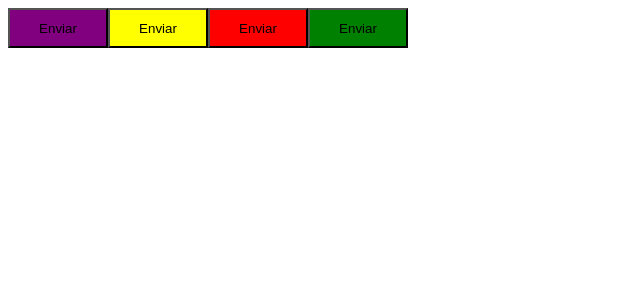
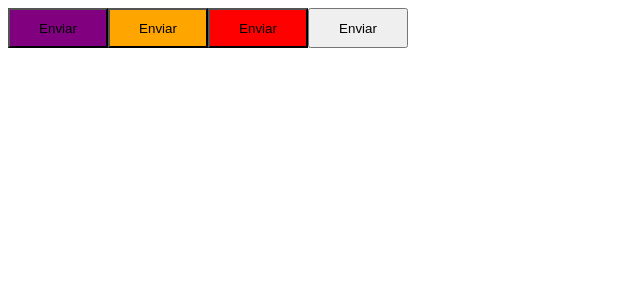
Before and after one commit to felipeanselmonascimento/FirstProjectReact, a React (Vite) app: page / in a window 1280 px wide. Shown: the top 300 px of the page, without its empty margins (0-640 px from the left). Built offline with nearby package versions, Linux system fonts and the light colour scheme.

Commit message:
styled coomponents 2

```diff
--- a/src/App.tsx
+++ b/src/App.tsx
@@ -4,10 +4,10 @@ export function App() {
 
   return (
     <div>
-      < Button color='primary'/>
-      < Button color='secondary'/>
-      < Button color='danger'/>
-      < Button color='sucess'/>
+      < Button variant='primary'/>
+      < Button variant='secondary'/>
+      < Button variant='danger'/>
+      < Button variant='sucess'/>
     </div>
   )
 }
--- a/src/components/Button.module.css
+++ /dev/null
@@ -1,20 +0,0 @@
-.button {
-   width: 100px;
-   height: 40px;
-}
-
-.primary {
-    background-color: purple;
-}
-
-.secondary {
-    background-color: yellow;
-}
-
-.danger {
-    background-color: red;
-}
-
-.sucess {
-    background-color: green;
-}
--- /dev/null
+++ b/src/components/Button.styles.ts
@@ -0,0 +1,21 @@
+import styled from "styled-components";
+
+interface IButtonContainerProps {
+    variant: 'primary' | 'secondary' | 'danger' | 'success';
+}
+
+const buttonVariants = {
+    primary: 'purple',
+    secondary: 'orange',
+    danger: 'red',
+    success: 'green'
+}
+
+export const ButtonContainer = styled.button<IButtonContainerProps>`
+    width: 100px;
+    height: 40px;
+
+    ${props => {
+        return `background-color: ${buttonVariants[props.variant]}`
+    }}
+`
--- a/src/components/Button.tsx
+++ b/src/components/Button.tsx
@@ -1,13 +1,12 @@
-import styles from './Button.module.css'
+
+import { ButtonContainer } from './Button.styles';
 
 interface IButtonProps {
-    color: 'primary' | 'secondary' | 'danger' | 'sucess' | 'neutral';
+    variant?: 'primary' | 'secondary' | 'danger' | 'success';
 }
 
-export function Button ({ color }: IButtonProps) {
+export function Button ({ variant = 'primary'}: IButtonProps) {
     return (
-        <button className={`${styles.button} ${styles[color]}`}>Enviar</button>
+        <ButtonContainer variant={variant}>Enviar</ButtonContainer>
     )
 }
-
-console.log(styles)
```
